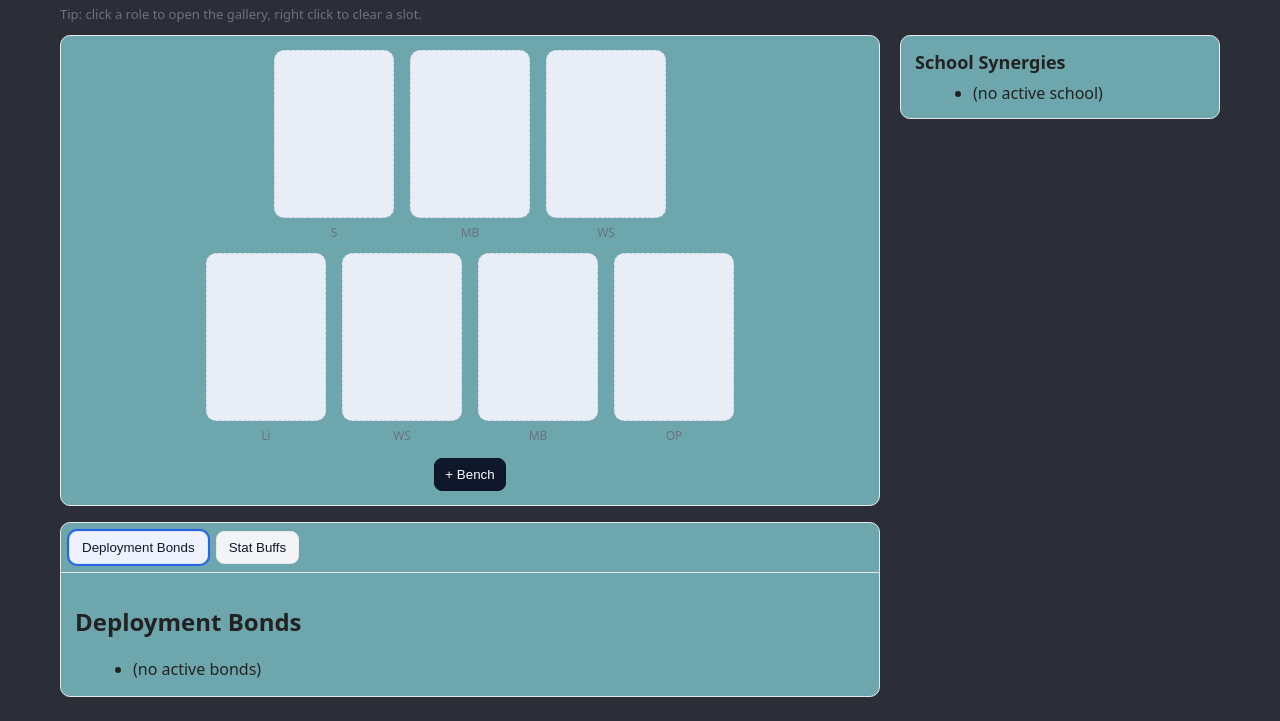
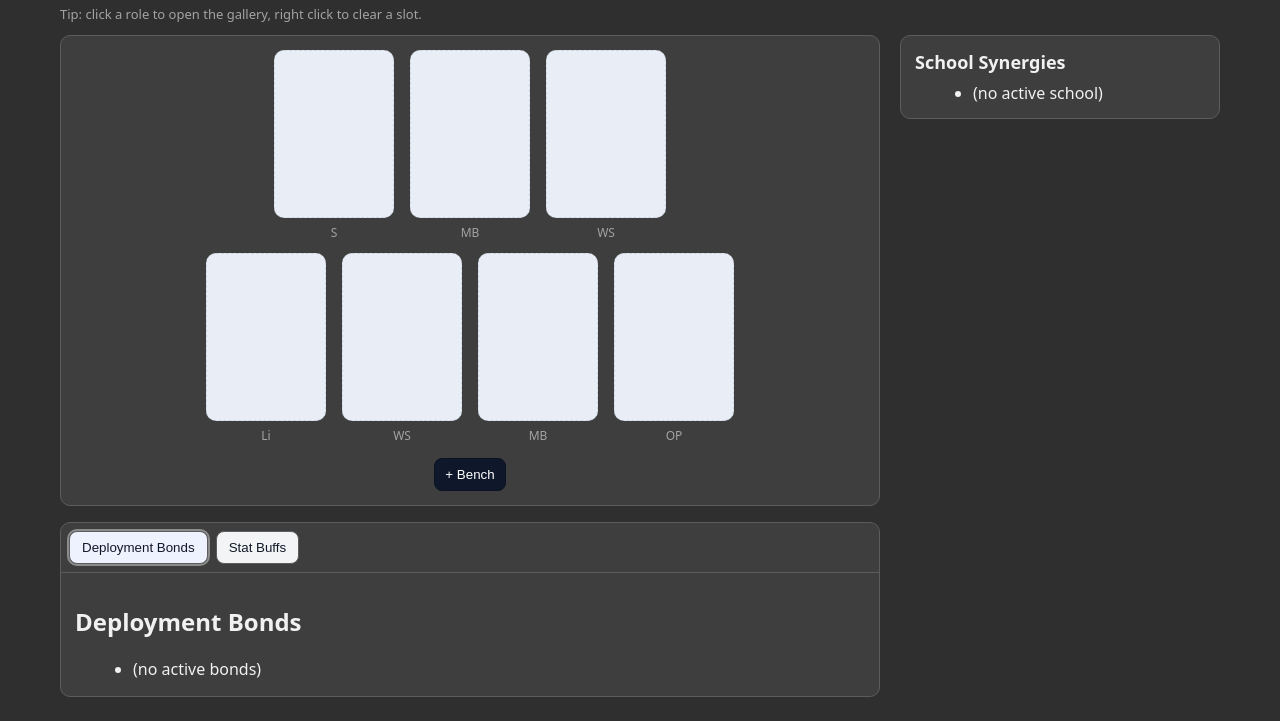
Before and after one commit to TheHaccon/Haikyu-Team-Builder, a plain HTML site: page index.html in a window 1280 px wide. Shown: the part 81-802 px from the top of the page. Drawn offline with Linux system fonts and the light colour scheme.

Commit message:
adapt color
darker

```diff
--- a/style.css
+++ b/style.css
@@ -1,10 +1,10 @@
 :root {
-  --bg: #2b2e36;
-  --text: #222;
-  --muted: #6b7280;
-  --card: #6ea6ad;
-  --ring: #e5e7eb;
-  --accent: #2563eb;
+  --bg: #2f2f2f;
+  --text: #f1f1f1;
+  --muted: #a3a3a3;
+  --card: #3e3e3e;
+  --ring: #5c5c5c;
+  --accent: #8c8c8c;
   --danger: #dc2626;
 }
 
```
